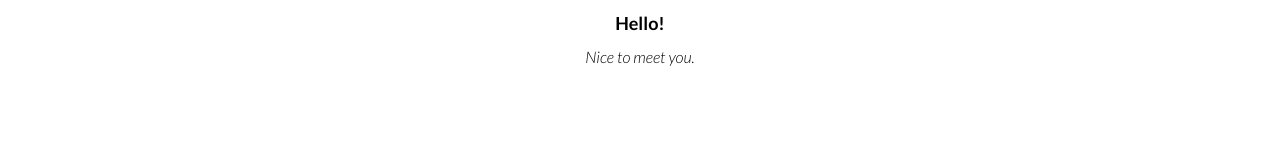
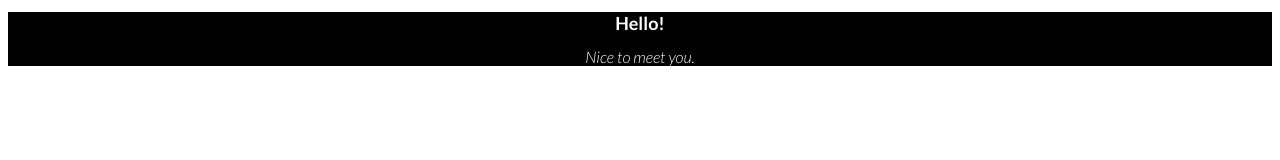
Before and after one commit to Cp-Youfy/Cp-Youfy.github.io, a plain HTML site: page index.html in a window 1280 px wide. Drawn offline with Linux system fonts and the light colour scheme; a web font is replaced by a local one.

Commit message:
Update index.html
Fixed colour

```diff
--- a/index.html
+++ b/index.html
@@ -15,9 +15,9 @@
 </head>
 
 <body>
-    <main class="main"></main>
-    <h1 class="center headings"> Hello! </h1>
-    <h2 class="center sub-headings"> Nice to meet you.</h2>
+    <main class="main">
+        <h1 class="center headings"> Hello! </h1>
+        <h2 class="center sub-headings"> Nice to meet you.</h2>
     </main>
 </body>
 
```
